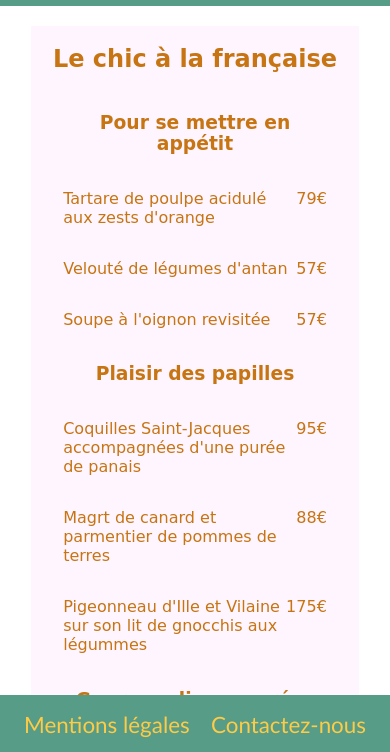
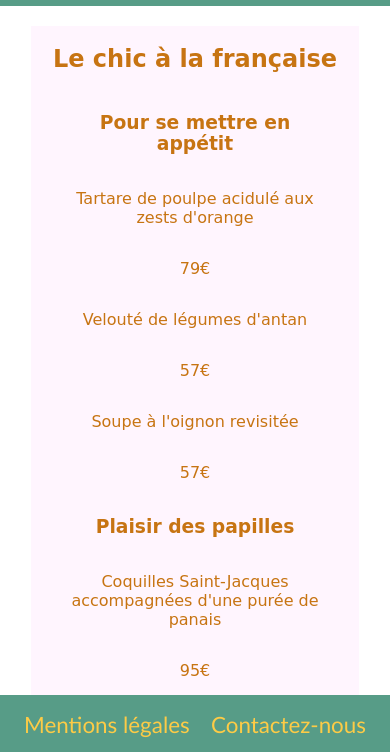
Before and after one commit to jb-webdev/Projet_3_oc, a website: page page-site/ohmyfood-menu_2.html in a window 390 px wide. Shown: the part 90-842 px from the top of the page. Drawn offline with Linux system fonts and the light colour scheme.

Commit message:
rajout @media dans .cartes__plats

```diff
--- a/css/sass/layout/_cartes.scss
+++ b/css/sass/layout/_cartes.scss
@@ -79,3 +79,11 @@ $duration: 650ms;
         }
     }
 }
+@media all and (max-width: 750px) {
+    .carte__plats {
+        flex-direction: column;
+        & p {
+            text-align: center;
+        }
+    }
+  }
--- a/page-site/ohmyfood-menu_2.html
+++ b/page-site/ohmyfood-menu_2.html
@@ -37,7 +37,7 @@
                         <p class="carte__prix">95€</p>
                     </div>
                     <div class="carte__plats">
-                        <p class="carte__txt">Magrt de canard et parmentier de pommes de terres</p>
+                        <p class="carte__txt">Magret de canard et parmentier de pommes de terres</p>
                         <p class="carte__prix">88€</p>
                     </div>
                     <div class="carte__plats">
```
Also changed, not shown: css/style.css, 1 other file.
